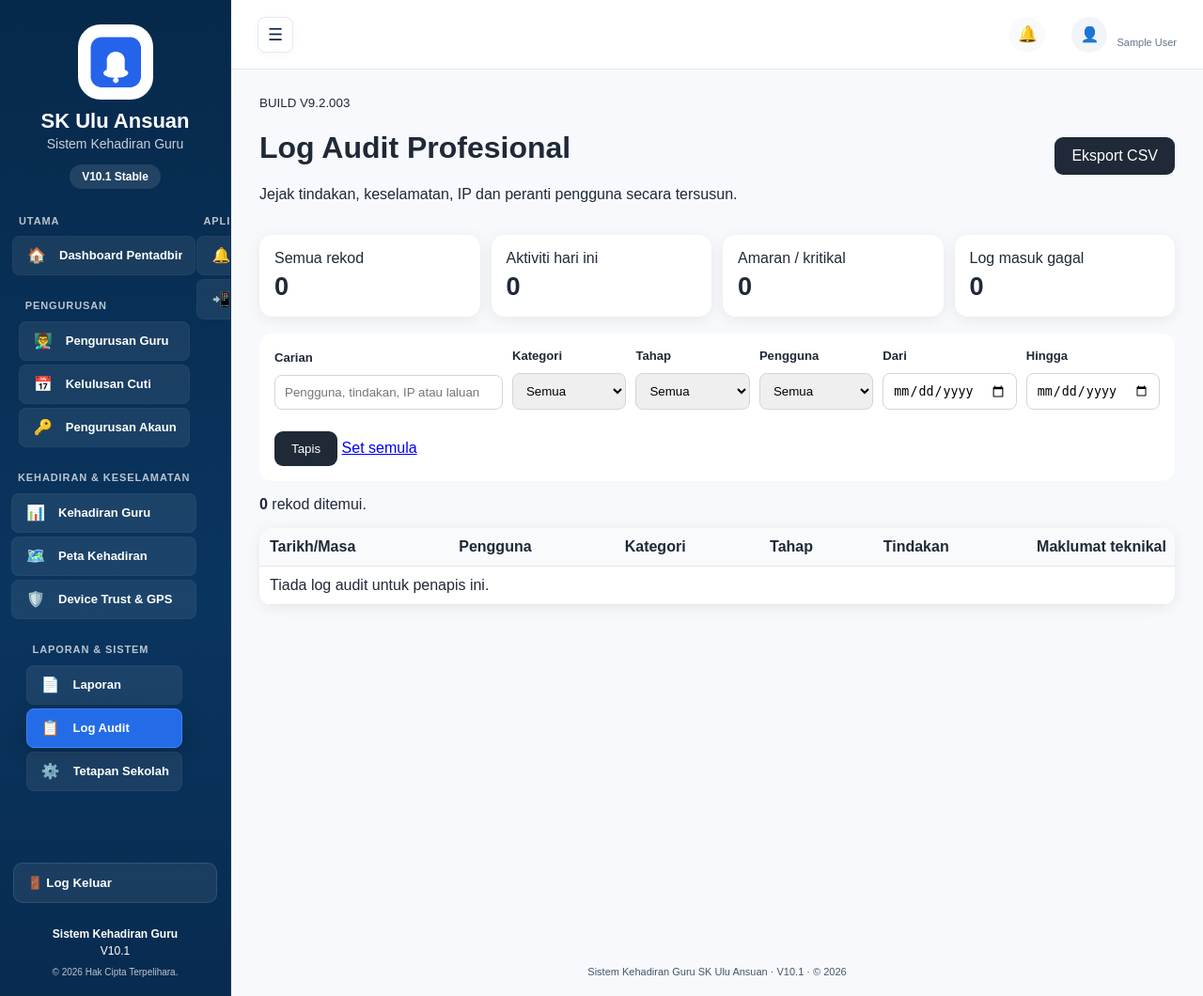
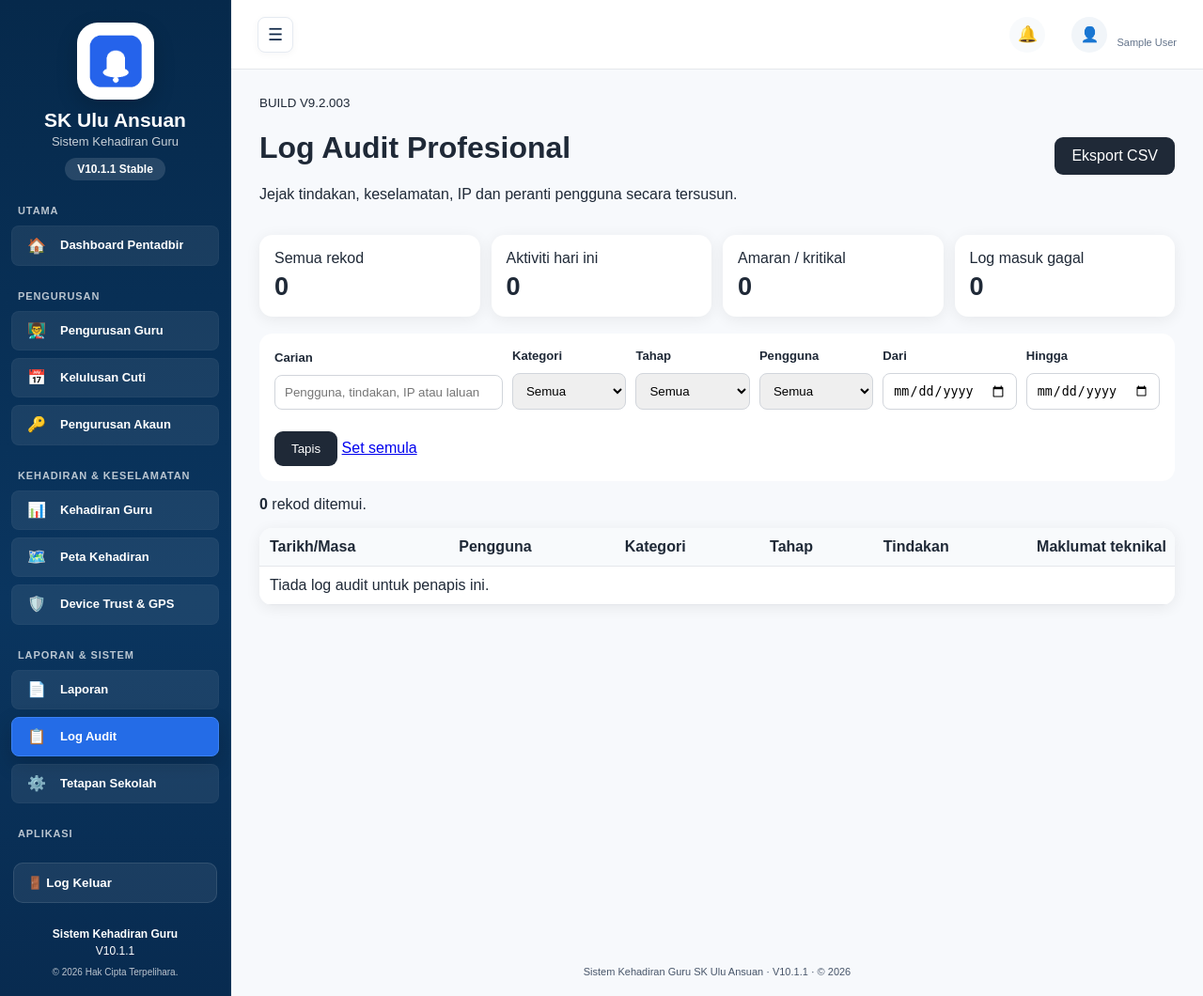
Before and after one commit to emolz85-netizen/aplikasi-kehadiran-guru-v9.1, a Django app: page /log-audit/ in a window 1280 px wide. Shown: the whole page at 94% size. Run offline with Django 5.2, Linux system fonts and the light colour scheme; the visitor is signed in with stand-in values (Sample User, id 1); data comes from the database, SQL or seed files in the repository; data that the repository does not hold is empty.

Commit message:
Build V10.1.1 - Professional UI Refinement

```diff
--- a/attendance/version.py
+++ b/attendance/version.py
@@ -3,8 +3,8 @@
 Ubah fail ini sahaja apabila menyediakan keluaran baharu supaya nombor versi
 konsisten pada dashboard, health check, endpoint versi dan service worker.
 """
-APP_VERSION = "10.1.0"
-APP_VERSION_LABEL = "V10.1"
+APP_VERSION = "10.1.1"
+APP_VERSION_LABEL = "V10.1.1"
 APP_RELEASE_CHANNEL = "stable"
 APP_RELEASE_DATE = "2026-07-29"
-APP_RELEASE_NAME = "Sistem Kehadiran Guru V10.1 – Professional Dashboard UI"
+APP_RELEASE_NAME = "Sistem Kehadiran Guru V10.1.1 – Professional UI Refinement"
--- a/static/attendance/style.css
+++ b/static/attendance/style.css
@@ -122,3 +122,82 @@
 @media(max-width:1050px){.pro-stat-grid{grid-template-columns:repeat(2,1fr)}.pro-dashboard-grid,.pro-lower-grid{grid-template-columns:1fr}}
 @media(max-width:900px){body.role-admin .role-sidebar{width:min(300px,88vw)}body.role-admin .app-content{margin-left:0;width:100%}.sidebar-version{display:none}}
 @media(max-width:600px){body.role-admin .app-content main{padding:18px 14px}.pro-page-heading{align-items:flex-start;flex-direction:column}.pro-date-card{width:100%}.pro-stat-grid{grid-template-columns:1fr 1fr;gap:10px}.pro-stat{min-height:142px;padding:15px}.pro-stat-icon{width:42px;height:42px;margin-bottom:11px}.pro-stat strong{font-size:25px}.pro-line-chart{height:235px}.line-stick{height:170px}.header-profile div{display:none}}
+
+
+/* V10.1.1 — Professional UI Refinement
+   Paksa semua menu Pentadbir dan Guru menjadi SATU senarai menegak. */
+.sidebar-brand::after{content:none!important;display:none!important}
+.sidebar-release{display:inline-flex;align-self:center;margin-top:10px;padding:6px 13px;border-radius:999px;background:rgba(255,255,255,.13);color:#fff;font-size:12px;font-weight:800;line-height:1;white-space:nowrap}
+.sidebar-brand-copy{display:flex;flex-direction:column;align-items:center;min-width:0;width:100%}
+
+/* Override global nav{flex-wrap:wrap} yang menyebabkan kumpulan menu tersusun sebelah-menyebelah. */
+.role-sidebar .sidebar-nav{
+  display:flex!important;
+  flex-direction:column!important;
+  flex-wrap:nowrap!important;
+  align-items:stretch!important;
+  justify-content:flex-start!important;
+  width:100%!important;
+  min-width:0!important;
+}
+.role-sidebar .sidebar-nav>.nav-group{
+  display:flex!important;
+  flex-direction:column!important;
+  flex-wrap:nowrap!important;
+  align-items:stretch!important;
+  width:100%!important;
+  min-width:0!important;
+  flex:0 0 auto!important;
+}
+.role-sidebar .sidebar-nav>.nav-group>.nav-group-title,
+.role-sidebar .sidebar-nav>.nav-group>a{
+  width:100%!important;
+  max-width:100%!important;
+  min-width:0!important;
+  flex:0 0 auto!important;
+}
+.role-sidebar .sidebar-nav a{
+  display:flex!important;
+  flex-direction:row!important;
+  flex-wrap:nowrap!important;
+  align-items:center!important;
+  justify-content:flex-start!important;
+  overflow:hidden!important;
+}
+.role-sidebar .sidebar-nav .nav-icon{display:grid;place-items:center;flex:0 0 26px;width:26px;text-align:center}
+.role-sidebar .sidebar-nav .nav-text{display:block;min-width:0;overflow:hidden;text-overflow:ellipsis;white-space:nowrap;text-align:left}
+.role-sidebar .sidebar-nav .notification-badge{flex:0 0 auto;margin-left:auto}
+
+/* Identiti sidebar konsisten bagi kedua-dua peranan. */
+body.role-admin .role-sidebar,body.role-teacher .role-sidebar{overflow-x:hidden!important}
+body.role-admin .sidebar-brand,body.role-teacher .sidebar-brand{flex-direction:column;text-align:center;padding:24px 18px 16px;border:0;gap:9px}
+body.role-admin .sidebar-brand img,body.role-teacher .sidebar-brand img{width:82px;height:82px;object-fit:contain;border-radius:22px;padding:7px;background:#fff;box-shadow:0 8px 22px rgba(0,0,0,.18)}
+body.role-admin .sidebar-brand strong,body.role-teacher .sidebar-brand strong{font-size:21px;line-height:1.2;white-space:normal;text-align:center}
+body.role-admin .sidebar-brand small,body.role-teacher .sidebar-brand small{font-size:13px;white-space:normal;text-align:center}
+
+/* Guru: tema hijau profesional dengan susunan sama seperti pentadbir. */
+body.role-teacher .role-sidebar{width:246px;background:linear-gradient(180deg,#0b4f35 0%,#0d6843 58%,#07553a 100%);border-right:1px solid rgba(255,255,255,.08);box-shadow:none}
+body.role-teacher .app-content{margin-left:246px;width:calc(100% - 246px)}
+body.role-teacher .sidebar-nav{padding:0 12px 12px}
+body.role-teacher .nav-group{margin-bottom:12px}
+body.role-teacher .nav-group-title{padding:10px 7px 5px;color:rgba(255,255,255,.75);font-size:11px;letter-spacing:.9px}
+body.role-teacher .sidebar-nav a{margin:4px 0;padding:12px 13px;border-radius:8px;background:rgba(255,255,255,.075);font-size:13px;border:1px solid rgba(255,255,255,.04)}
+body.role-teacher .sidebar-nav a:hover{transform:none;background:rgba(255,255,255,.14)}
+body.role-teacher .sidebar-nav a.active{background:#16a34a;box-shadow:0 8px 22px rgba(0,0,0,.17);border-color:#22c55e}
+body.role-teacher .sidebar-logout button{background:rgba(255,255,255,.08);border-color:rgba(255,255,255,.14)}
+body.role-teacher .professional-header{border-bottom-color:#dcfce7}
+
+/* Pentadbir: kukuhkan satu kolum dan elakkan item keluar dari sidebar. */
+body.role-admin .sidebar-nav{flex-wrap:nowrap!important;align-content:stretch!important}
+body.role-admin .nav-group{width:100%!important}
+
+@media(min-width:901px){
+  .app-shell.sidebar-collapsed .sidebar-release{display:none}
+  body.role-teacher .app-shell.sidebar-collapsed .role-sidebar{width:82px}
+  body.role-teacher .app-shell.sidebar-collapsed .app-content{margin-left:82px;width:calc(100% - 82px)}
+}
+@media(max-width:900px){
+  body.role-teacher .role-sidebar{width:min(300px,88vw)}
+  body.role-teacher .app-content{margin-left:0;width:100%}
+  body.role-admin .sidebar-brand,body.role-teacher .sidebar-brand{padding-top:20px}
+}
--- a/templates/attendance/base.html
+++ b/templates/attendance/base.html
@@ -21,8 +21,8 @@
 <div class="app-shell">
   <aside class="role-sidebar" id="roleSidebar">
     <div class="sidebar-brand">
-      {% if SCHOOL and SCHOOL.logo %}<img src="{{ SCHOOL.logo.url }}" alt="Logo {{ SCHOOL_NAME }}">{% else %}<img src="{% static 'attendance/icon-192.png' %}" alt="Logo sekolah">{% endif %}
-      <div><strong>{{ SCHOOL_NAME }}</strong><small>Sistem Kehadiran Guru</small></div>
+      {% if SCHOOL and SCHOOL.logo %}<img src="{{ SCHOOL.logo.url }}" alt="Logo {{ SCHOOL_NAME }}" onerror="this.onerror=null;this.src='{% static 'attendance/icon-192.png' %}'">{% else %}<img src="{% static 'attendance/icon-192.png' %}" alt="Logo sekolah">{% endif %}
+      <div class="sidebar-brand-copy"><strong>{{ SCHOOL_NAME }}</strong><small>Sistem Kehadiran Guru</small><span class="sidebar-release">{{ APP_VERSION_LABEL }} Stable</span></div>
     </div>
 
     <nav class="sidebar-nav" aria-label="Menu utama">
```
Also changed, not shown: CHANGELOG_V10.1.1.txt (added, +10 -0 lines), PANDUAN_BUILD_V10.1.1.txt (added, +14 -0 lines).
